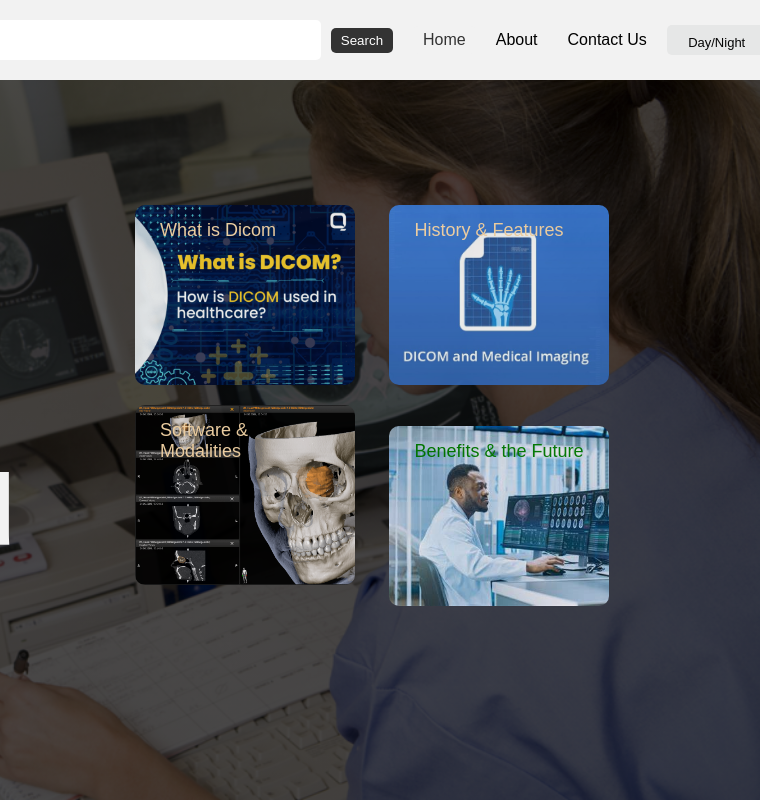
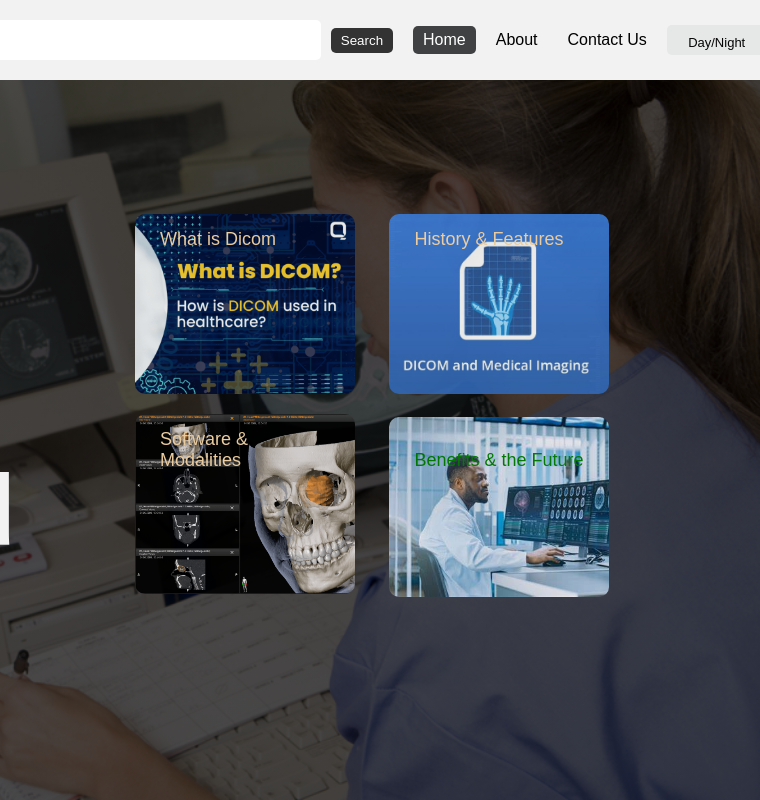
Before and after one commit to MoHazem02/DICOM-Webpage, a plain HTML site: page Pages/index.html in a window 1280 px wide. In both pictures the pointer is over the link "Home". Shown: the full height of the page, 520-1280 px from the left. Drawn offline with Linux system fonts and the light colour scheme.

Commit message:
Homepage Fixed

```diff
--- a/Styles/Home.css
+++ b/Styles/Home.css
@@ -72,6 +72,7 @@ h3 {
 
 #four {
     background-image: url(../Images/2.jpeg);
+    padding-top: 33px;
 }
 
 .card:hover {
--- a/Styles/day.css
+++ b/Styles/day.css
@@ -77,8 +77,9 @@
 
 .auth-container a:hover {
     color: #333;
-    background-color: #f2f2f2;
+    background-color: #3f4143;
     box-shadow: none;
+    color: white;
 }
 
 
@@ -86,7 +87,7 @@
 #txt2{
     color: #000;
     font-size: 20px;
-  text-shadow: 2px 2px rgb(131, 124, 124);
+    text-shadow: 2px 2px rgb(131, 124, 124);
     margin-bottom: 20px;
 }
 
```
